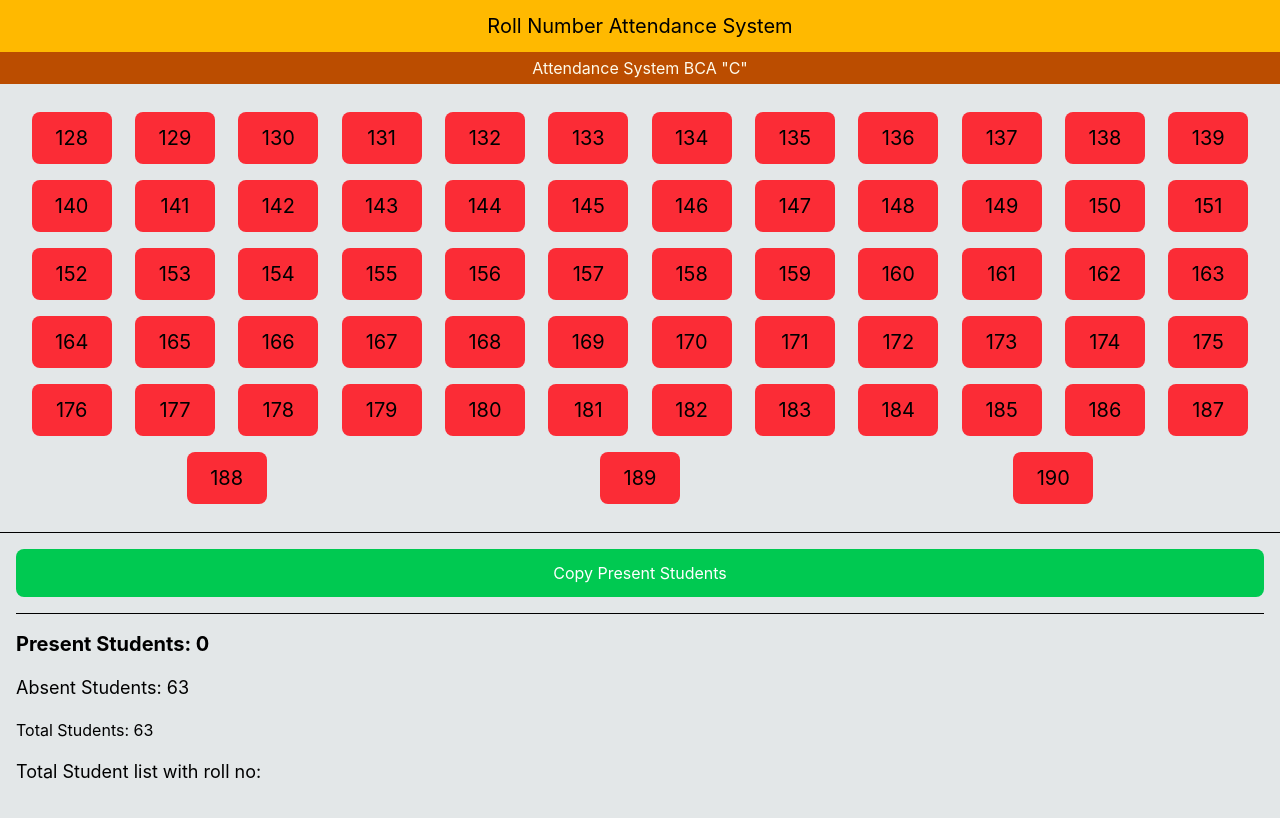
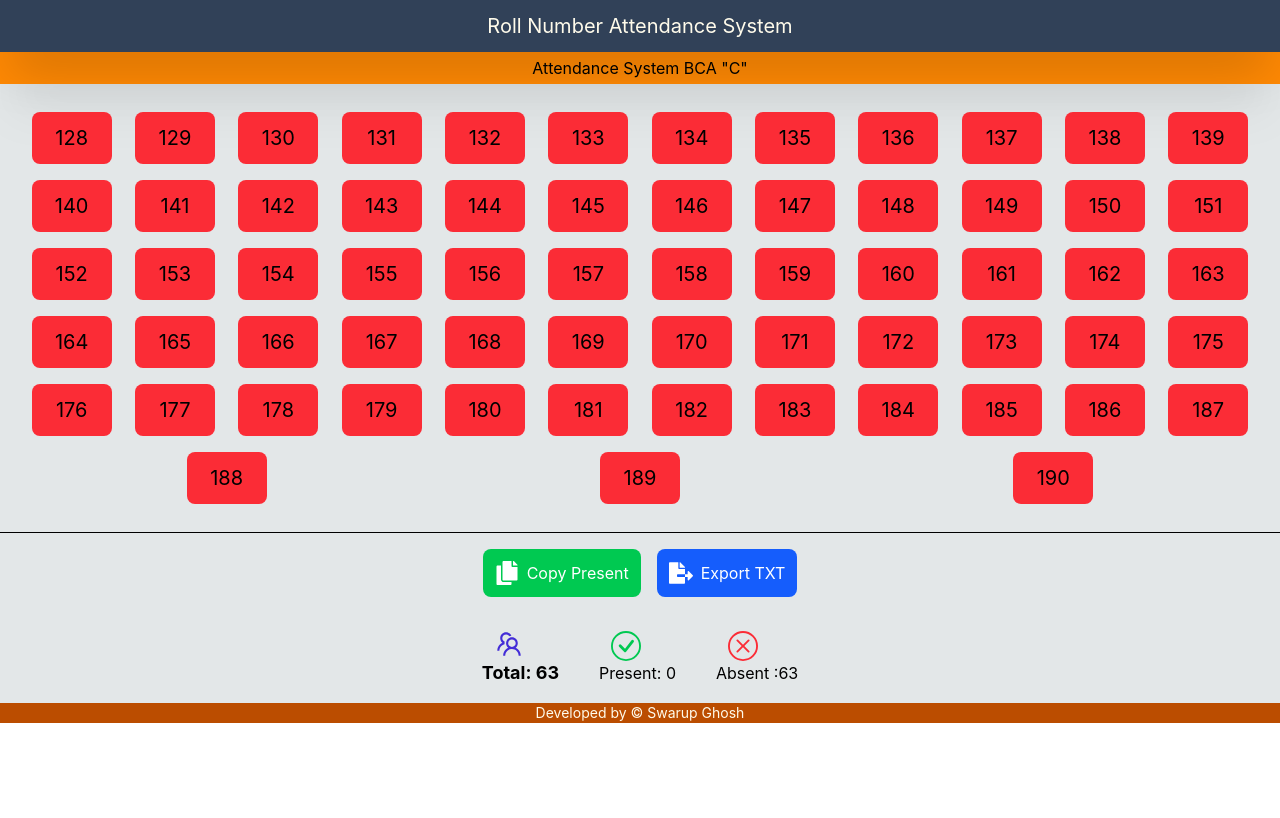
Before and after one commit to SwarupGhosh8088/Attendance, a React (Vite) app: page / in a window 1280 px wide. Built offline with nearby package versions, Linux system fonts and the light colour scheme.

Commit message:
Initial commit: Roll Number Attendance System

```diff
--- a/package.json
+++ b/package.json
@@ -13,6 +13,7 @@
     "@tailwindcss/vite": "^4.2.2",
     "react": "^19.2.4",
     "react-dom": "^19.2.4",
+    "react-icons": "^5.6.0",
     "tailwindcss": "^4.2.2"
   },
   "devDependencies": {
--- a/src/App.jsx
+++ b/src/App.jsx
@@ -1,4 +1,8 @@
 import { useState } from "react";
+import { FaCopy } from "react-icons/fa";
+import { BsCheckCircle, BsXCircle } from "react-icons/bs";
+import { AiOutlineTeam } from "react-icons/ai";
+import { FaFileExport } from "react-icons/fa";
 
 function App() {
   const numStart = 128;
@@ -20,11 +24,11 @@ function App() {
 
   return (
     <>
-      <h1 className="bg-amber-400 p-3 flex justify-center align-center text-xl ">
+      <h1 className="  bg-slate-700 text-amber-50 p-3 flex justify-center align-center text-xl fixed w-full top-0 shadow-2xl">
         Roll Number Attendance System
       </h1>
       <div className=" h-auto w-auto bg-mist-200">
-        <h1 className="flex justify-center  text-amber-50  bg-amber-700 p-1">
+        <h1 className="flex justify-center    shadow-2xl p-1 bg-orange-400 mt-13 ">
           Attendance System BCA "C"{" "}
         </h1>
 
@@ -48,20 +52,30 @@ function App() {
         </div>
       </div>
       <hr />
-      <div className="bg-mist-200 p-4 flex flex-col justify-center gap-4">
+      <div className="bg-mist-200 p-4 flex  justify-center gap-4">
+
         <button
-          className="bg-green-500   text-white p-3  rounded-lg"
+          className="bg-green-500   text-white p-3  rounded-lg flex items-center gap-2 hover:bg-green-600"
           onClick={handleCopy}
         >
-          Copy Present Students
+          <FaCopy className="text-2xl" /> Copy Present
         </button>
-        <hr />
-        <h1 className="text-xl font-bold">Present Students: {presentStudents.length}</h1>
-        <h1 className="text-lg">Absent Students: {totalStudents - presentStudents.length}</h1>
-        <h1 className="text-md">Total Students: {totalStudents}</h1>
-        <h1 className="text-lg">Total Student list with roll no: {Array.from({ length: presentStudents.length }, (_, i) => i + numStart).join(", ")}</h1>
-        <h1></h1>
+        <button className="bg-blue-600  text-white p-3 rounded-lg flex items-center gap-2 hover:bg-blue-800">
+          <FaFileExport className="text-2xl" /> Export TXT
+        </button>
+
       </div>
+      <div className="bg-mist-200 p-4 flex gap-10  justify-center items-center">
+        <h1 className="text-lg font-bold flex flex-col justify-center align-center"> <AiOutlineTeam className="text-3xl text-indigo-700 ml-3"/> Total: {totalStudents}</h1>
+        <h1 className="text-md flex flex-col justify-center align-center"> <BsCheckCircle className="text-3xl text-green-500 ml-3"/>Present: {presentStudents.length}</h1>
+        <h1 className="text-md flex flex-col justify-center align-center"> <BsXCircle className="text-3xl text-red-500 ml-3"/>  Absent :{totalStudents - presentStudents.length}</h1>
+
+      </div>
+
+
+      <footer className="bg-amber-700 flex justify-center align-center text-sm  text-amber-50">
+        Developed by &copy; Swarup Ghosh
+      </footer>
     </>
   );
 }
```
Also changed, not shown: 1 other file (tests, documents, lock files or other folders).
